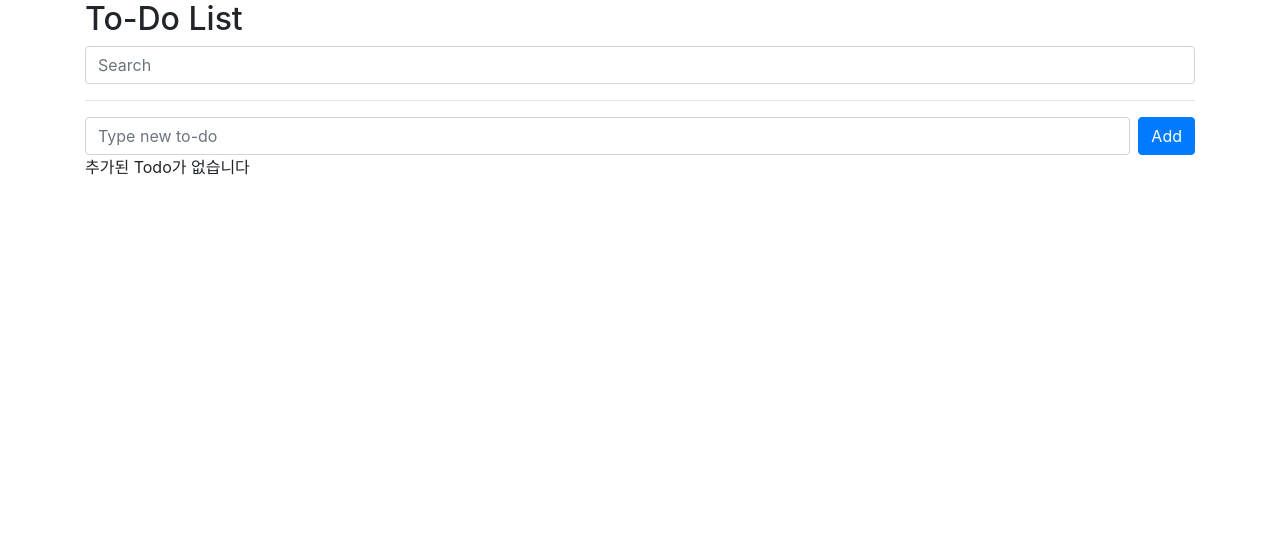
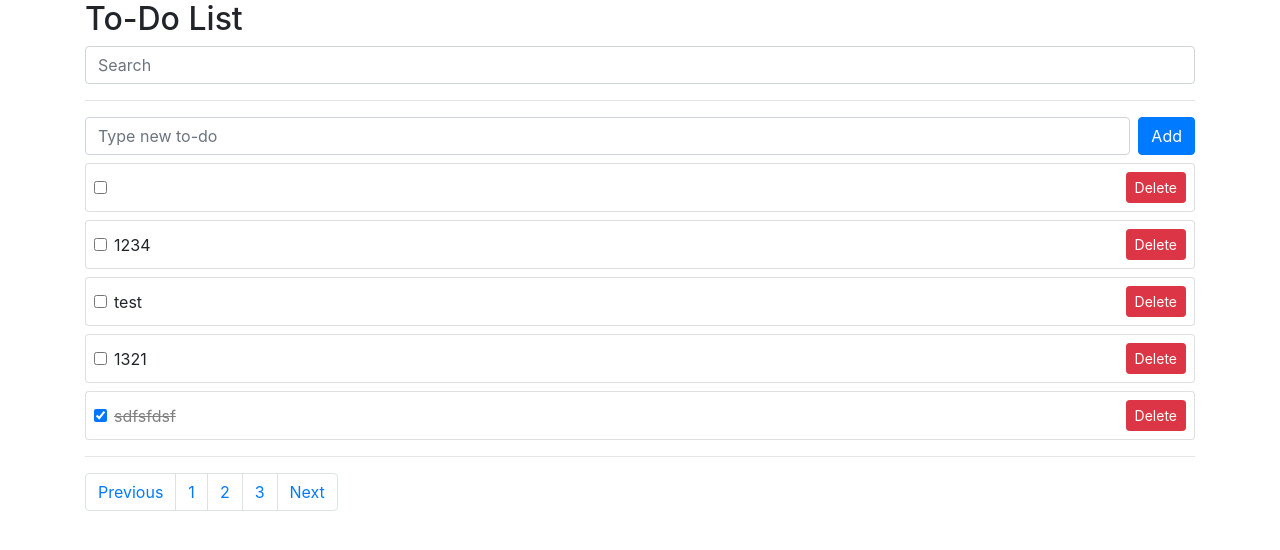
Before and after one commit to heedaelee/vue3-todolist-study, a Vue app: page /todos in a window 1280 px wide. Shown: the top 550 px of the page. Built offline with nearby package versions, Linux system fonts and the light colour scheme; data requests are answered from the project's data file.

Commit message:
feature : 섹션 4까지 커밋

```diff
--- /dev/null
+++ b/db.json
@@ -0,0 +1,79 @@
+{
+  "todos": [
+    {
+      "id": 1,
+      "content": "hi",
+      "completed": false
+    },
+    {
+      "id": "2f61",
+      "subject": "1234",
+      "completed": false
+    },
+    {
+      "id": "cbd6",
+      "subject": "test",
+      "completed": false
+    },
+    {
+      "id": "714c",
+      "subject": "1321",
+      "completed": false
+    },
+    {
+      "id": "9114",
+      "subject": "sdfsfdsf",
+      "completed": true
+    },
+    {
+      "id": "00b5",
+      "subject": "1",
+      "completed": false
+    },
+    {
+      "id": "35ac",
+      "subject": "2",
+      "completed": false
+    },
+    {
+      "id": "db66",
+      "subject": "3",
+      "completed": false
+    },
+    {
+      "id": "12ec",
+      "subject": "4",
+      "completed": false
+    },
+    {
+      "id": "8614",
+      "subject": "5",
+      "completed": false
+    },
+    {
+      "id": "5ae2",
+      "subject": "6",
+      "completed": false
+    },
+    {
+      "id": "13ce",
+      "subject": "7",
+      "completed": false
+    },
+    {
+      "id": "6e3a",
+      "subject": "8",
+      "completed": false
+    },
+    {
+      "id": "d5ae",
+      "subject": "9",
+      "completed": false
+    },
+    {
+      "id": "5a3c",
+      "subject": "10",
+      "completed": false
+    }
+  ]
+}
--- a/package.json
+++ b/package.json
@@ -8,6 +8,7 @@
     "lint": "vue-cli-service lint"
   },
   "dependencies": {
+    "axios": "1.6.5",
     "core-js": "^3.8.3",
     "vue": "^3.2.13"
   },
--- a/src/App.vue
+++ b/src/App.vue
@@ -9,20 +9,36 @@
     />
     <hr />
     <TodoSimpleForm @add-todo="addTodo" />
+    <div style="color: red">{{ error }}</div>
 
-    <div v-if="!todos.length">추가된 Todo가 없습니다</div>
+    <div v-if="!filteredTodos.length">추가된 Todo가 없습니다</div>
     <TodoList
-      :todos="todos"
+      :todos="filteredTodos"
       @toggle-todo="toggleTodo"
       @delete-todo="deleteTodo"
     />
+    <hr />
+    <nav aria-label="Page navigation example">
+      <ul class="pagination">
+        <li class="page-item">
+          <a class="page-link" href="#">Previous</a>
+        </li>
+        <li class="page-item"><a class="page-link" href="#">1</a></li>
+        <li class="page-item"><a class="page-link" href="#">2</a></li>
+        <li class="page-item"><a class="page-link" href="#">3</a></li>
+        <li class="page-item">
+          <a class="page-link" href="#">Next</a>
+        </li>
+      </ul>
+    </nav>
   </div>
 </template>
 
 <script>
-import { ref } from "vue";
+import { computed, ref } from "vue";
 import TodoSimpleForm from "./components/TodoSimpleForm.vue";
 import TodoList from "./components/TodoList.vue";
+import axios from "axios";
 
 export default {
   components: {
@@ -31,21 +47,72 @@ export default {
   },
   setup() {
     const todos = ref([]);
+    const error = ref("");
+    const numberOfTodos = ref(0);
+    const limit = 5;
+    const page = ref(1);
 
-    const addTodo = (todo) => {
-      todos.value.push(todo);
+    const getTodos = async () => {
+      try {
+        const res = await axios.get(
+          `http://localhost:3000/todos?_page=${page.value}&_limit=${limit}`
+        );
+        numberOfTodos.value = res.headers["x-total-count"];
+        todos.value = res.data;
+      } catch (err) {
+        error.value = "something went wrong";
+      }
     };
 
-    const deleteTodo = (index) => {
+    getTodos();
+
+    const addTodo = async (todo) => {
+      //데이터베이스 투두를 저장
+      error.value = "";
+      try {
+        const res = await axios.post("http://localhost:3000/todos", {
+          subject: todo.subject,
+          completed: todo.completed,
+        });
+        todos.value.push(res.data);
+      } catch (err) {
+        error.value = "something went wrong";
+      }
+    };
+
+    const deleteTodo = async (index) => {
+      const id = todos.value[index].id;
+      try {
+        await axios.delete(`http://localhost:3000/todos/${id}`);
+      } catch (err) {
+        console.log(err);
+        error.value = "something went wrong";
+      }
       todos.value.splice(index, 1);
     };
 
-    const toggleTodo = (index) => {
-      console.log(index);
+    const toggleTodo = async (index) => {
+      try {
+        const id = todos.value[index].id;
+        await axios.patch(`http://localhost:3000/todos/${id}`, {
+          completed: !todos.value[index].completed,
+        });
+      } catch (err) {
+        console.log(err);
+        error.value = "something went wrong";
+      }
       todos.value[index].completed = !todos.value[index].completed;
     };
-
+    /* TODO: 페이지네이션 2중간 까지들음*/
     const searchText = ref("");
+    const filteredTodos = computed(() => {
+      if (searchText.value) {
+        return todos.value.filter((todo) => {
+          return todo.subject.includes(searchText.value);
+        });
+      }
+      return todos.value;
+    });
 
     return {
       todos,
@@ -53,6 +120,8 @@ export default {
       deleteTodo,
       toggleTodo,
       searchText,
+      filteredTodos,
+      error,
     };
   },
 };
--- a/src/components/TodoList.vue
+++ b/src/components/TodoList.vue
@@ -5,12 +5,11 @@
     class="card mt-2"
   >
     <div class="card-body p-2 d-flex align-items-center">
-      <div ckass="form-check flex-grow-1">
+      <div class="form-check flex-grow-1">
         <input
           class="form-check-input"
           type="checkbox"
-          :value="todo.completed"
-          :id="`todo-${todo.id}`"
+          :checked="todo.completed"
           @change="toggleTodo(index)"
         />
         <label
@@ -41,6 +40,12 @@ export default {
   emits: ["toggle-todo", "delete-todo"],
   setup(props, { emit }) {
     const toggleTodo = (index) => {
+      /**
+       * 키: "toggle-todo", param: index인 리스너를
+       * 부모에게 내보내겠다는 뜻임.
+       * 즉 부모는 toggle-todo 이벤트를 받으면(= 부모는 함수를 만들어 걸어준다)
+       * index를 param으로 받는다.
+       * */
       emit("toggle-todo", index);
     };
 
```
Also changed, not shown: 2 other files (tests, documents, lock files or other folders).
